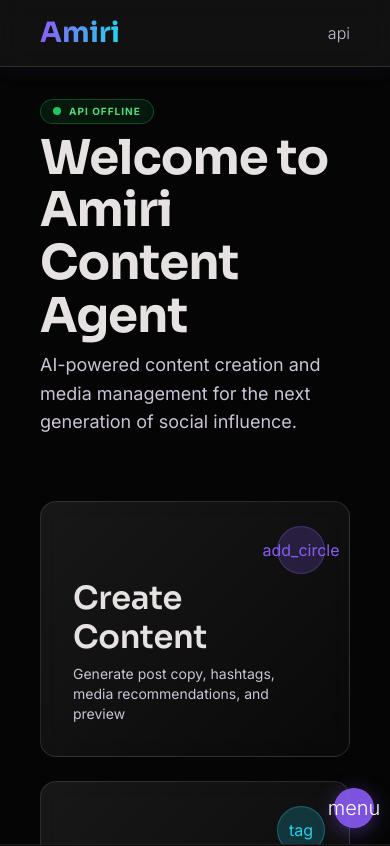
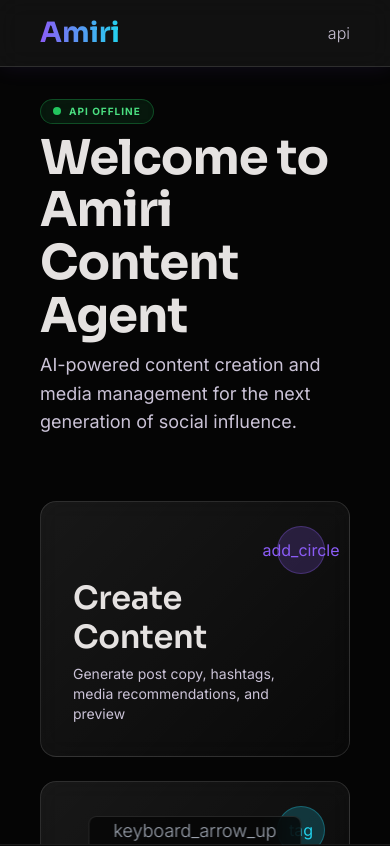
Before and after one commit to MohammedAH10/Lyra-Content-Agent, a Next.js app in the folder frontend/: page / in a window 390 px wide. Shown: the top 846 px of the page. Built offline with nearby package versions, Linux system fonts and the light colour scheme; no server answers.

Commit message:
Fixed. Replaced the floating FAB with a thin bottom handle

```diff
--- a/frontend/src/components/layout/AppShell.tsx
+++ b/frontend/src/components/layout/AppShell.tsx
@@ -14,7 +14,7 @@ export default function AppShell({ children }: { children: React.ReactNode }) {
       <Sidebar />
       <div className="flex-1 flex flex-col lg:ml-64">
         <Header />
-        <main className="flex-1 px-margin-page py-stack-md lg:py-stack-lg pb-20 lg:pb-12 overflow-auto max-w-container-max mx-auto w-full">
+        <main className="flex-1 px-margin-page py-stack-md lg:py-stack-lg pb-10 lg:pb-12 overflow-auto max-w-container-max mx-auto w-full">
           {children}
         </main>
       </div>
--- a/frontend/src/components/layout/MobileNav.tsx
+++ b/frontend/src/components/layout/MobileNav.tsx
@@ -86,11 +86,11 @@ export default function MobileNav() {
 
       <button
         onClick={() => setOpen(!open)}
-        className="fixed bottom-4 right-4 z-50 lg:hidden w-10 h-10 rounded-full bg-neon-violet/90 backdrop-blur-md border border-neon-violet/50 shadow-[0_4px_20px_rgba(139,92,246,0.4)] flex items-center justify-center text-white active:scale-90 transition-all"
+        className="fixed bottom-0 left-1/2 -translate-x-1/2 z-50 lg:hidden h-7 px-6 rounded-t-lg bg-deep-obsidian/80 backdrop-blur-md border-t border-l border-r border-glass-border flex items-center justify-center text-text-muted hover:text-on-surface active:scale-95 transition-all"
         aria-label={open ? 'Close navigation' : 'Open navigation'}
       >
-        <span className="material-symbols-outlined text-xl">
-          {open ? 'close' : 'menu'}
+        <span className="material-symbols-outlined text-lg">
+          {open ? 'keyboard_arrow_down' : 'keyboard_arrow_up'}
         </span>
       </button>
     </>
```
Also changed, not shown: 1 other file (tests, documents, lock files or other folders).
